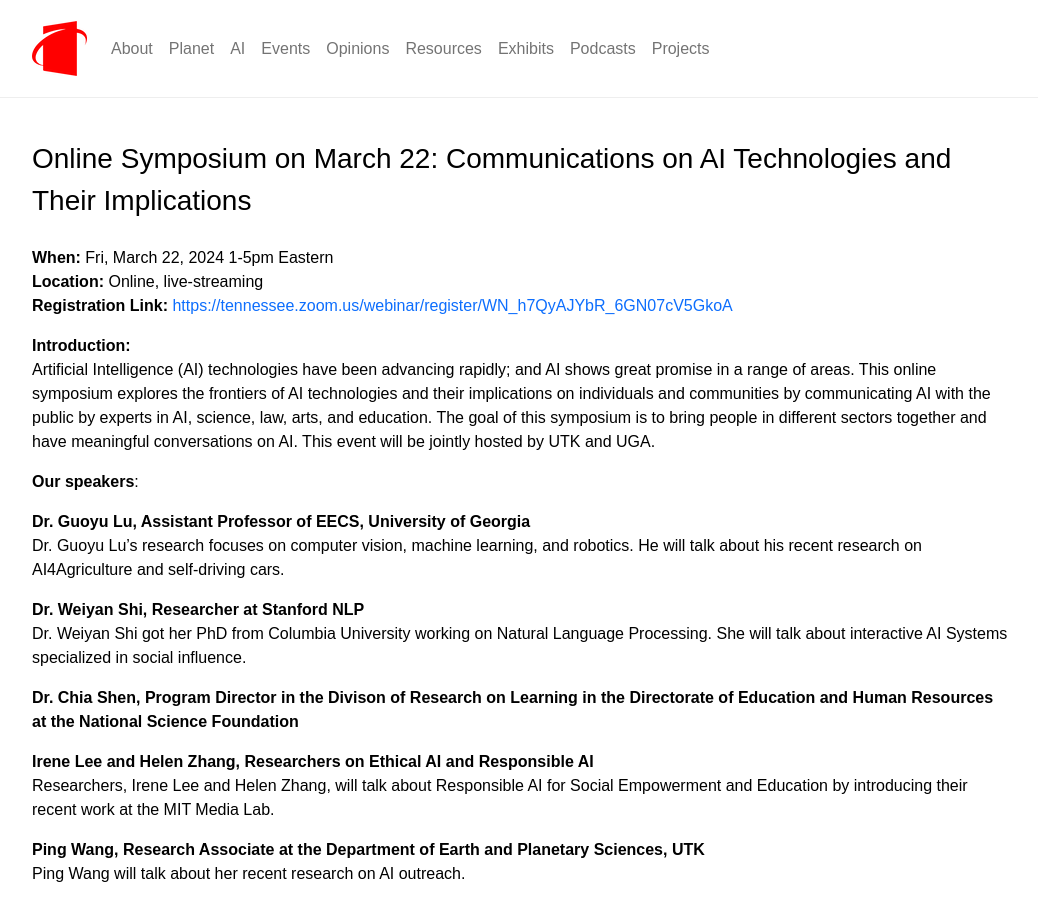
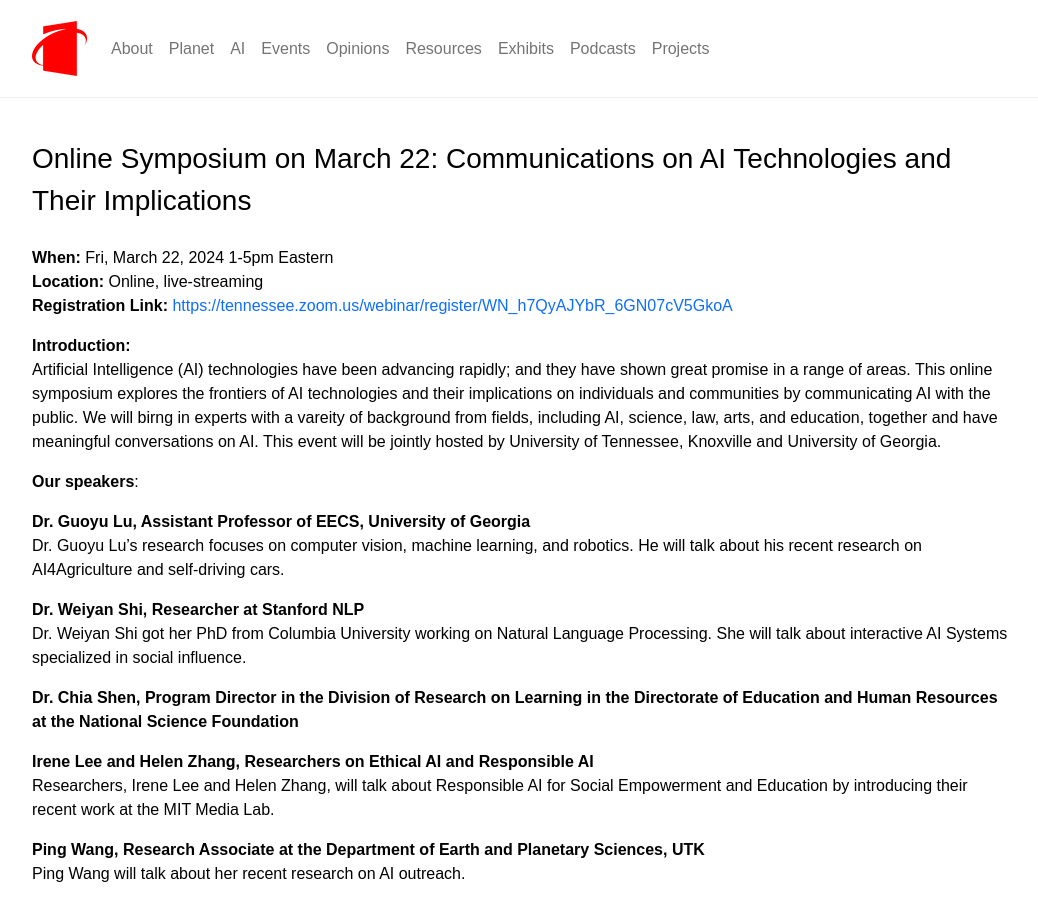
Before and after one commit to planet-ai-2023/planet-ai-2023.github.io, a Jekyll site: the page built from _posts/2024-2-26-online-symposium-communicaitons-on-ai-technologies-and-their-implications.md, in a window 1280 px wide and 900 px high. Shown: the whole window, without its empty margins (120-1158 px from the left). Built offline with Jekyll 4.4.1, drawn with Linux system fonts in a browser that asks for light colours.

Commit message:
Add files via upload

```diff
--- a/_posts/2024-2-26-online-symposium-communicaitons-on-ai-technologies-and-their-implications.md
+++ b/_posts/2024-2-26-online-symposium-communicaitons-on-ai-technologies-and-their-implications.md
@@ -12,7 +12,7 @@ tags: [ events ]
 **Registration Link:** [https://tennessee.zoom.us/webinar/register/WN_h7QyAJYbR_6GN07cV5GkoA](https://tennessee.zoom.us/webinar/register/WN_h7QyAJYbR_6GN07cV5GkoA){:target="_blank"}
 
 **Introduction:**
-Artificial Intelligence (AI) technologies have been advancing rapidly; and AI shows great promise in a range of areas. This online symposium explores the frontiers of AI technologies and their implications on individuals and communities by communicating AI with the public by experts in AI, science, law, arts, and education. The goal of this symposium is to bring people in different sectors together and have meaningful conversations on AI. This event will be jointly hosted by UTK and UGA.
+Artificial Intelligence (AI) technologies have been advancing rapidly; and they have shown great promise in a range of areas. This online symposium explores the frontiers of AI technologies and their implications on individuals and communities by communicating AI with the public. We will birng in experts with a vareity of background from fields, including AI, science, law, arts, and education, together and have meaningful conversations on AI. This event will be jointly hosted by University of Tennessee, Knoxville and University of Georgia.
 
 **Our speakers**:
 
@@ -22,7 +22,7 @@ Dr. Guoyu Lu's research focuses on computer vision, machine learning, and roboti
 **Dr. Weiyan Shi, Researcher at Stanford NLP**
 Dr. Weiyan Shi got her PhD from Columbia University working on Natural Language Processing. She will talk about interactive AI Systems specialized in social influence.
 
-**Dr. Chia Shen, Program Director in the Divison of Research on Learning in the Directorate of Education and Human Resources at the National Science Foundation**
+**Dr. Chia Shen, Program Director in the Division of Research on Learning in the Directorate of Education and Human Resources at the National Science Foundation**
 
 **Irene Lee and Helen Zhang, Researchers on Ethical AI and Responsible AI**
 Researchers, Irene Lee and Helen Zhang, will talk about Responsible AI for Social Empowerment and Education by introducing their recent work at the MIT Media Lab.
```
